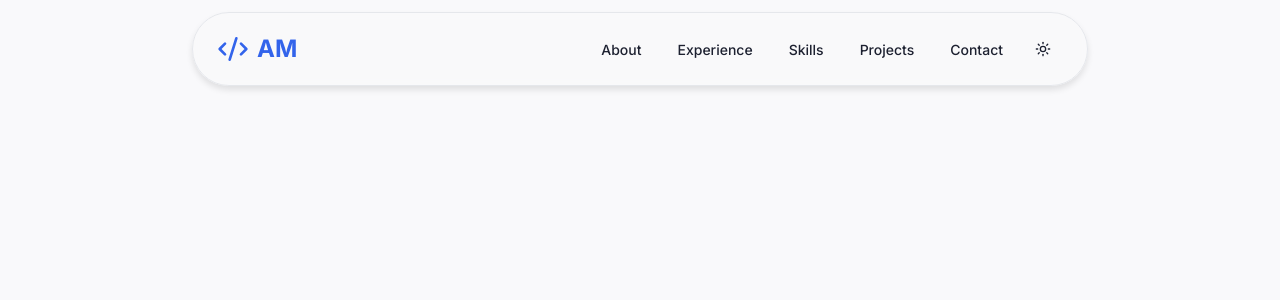
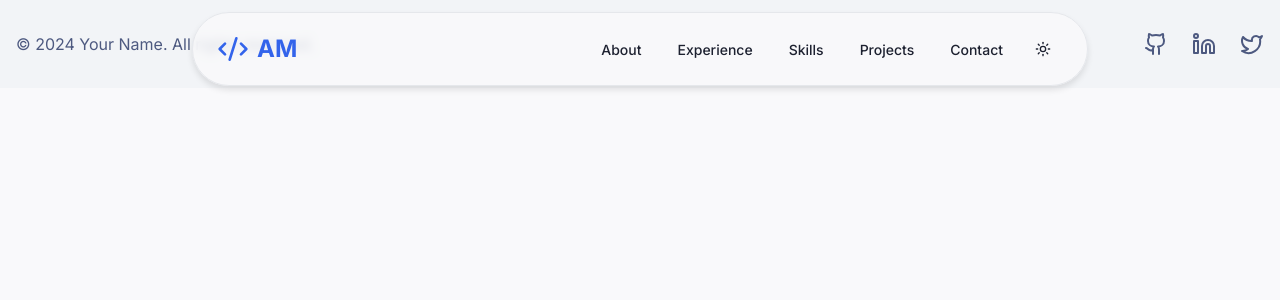
Before and after one commit to AmrAbouElkair/Portfolio, a Next.js app: page / in a window 1280 px wide. Shown: the top 300 px of the page. Built offline with nearby package versions, Linux system fonts and the light colour scheme.

Commit message:
Create a footer section and import it in the route.

```diff
--- a/src/app/page.tsx
+++ b/src/app/page.tsx
@@ -1,9 +1,10 @@
-import { Header } from "@/components/views/home";
+import { Footer, Header } from "@/components/views/home";
 
 export default function Home() {
   return (
     <div className="flex min-h-screen flex-col">
       <Header />
+      <Footer />
     </div>
   );
 }
--- a/src/components/views/home/index.ts
+++ b/src/components/views/home/index.ts
@@ -1 +1,2 @@
 export { default as Header } from "./sections/Header";
+export { default as Footer } from "./sections/Footer";
--- /dev/null
+++ b/src/components/views/home/sections/Footer.tsx
@@ -0,0 +1,44 @@
+import { Github, Linkedin, Twitter } from "lucide-react";
+
+export default function Footer() {
+  return (
+    <footer className="bg-secondary/50 py-8">
+      <div className="container mx-auto px-4">
+        <div className="flex flex-col md:flex-row justify-between items-center">
+          <p className="text-muted-foreground mb-4 md:mb-0">
+            © {new Date().getFullYear()} Your Name. All rights reserved.
+          </p>
+          <div className="flex space-x-6">
+            <a
+              href="https://github.com/yourusername"
+              target="_blank"
+              rel="noopener noreferrer"
+              className="text-muted-foreground hover:text-primary transition-colors"
+            >
+              <Github className="h-6 w-6" />
+              <span className="sr-only">GitHub</span>
+            </a>
+            <a
+              href="https://linkedin.com/in/yourusername"
+              target="_blank"
+              rel="noopener noreferrer"
+              className="text-muted-foreground hover:text-primary transition-colors"
+            >
+              <Linkedin className="h-6 w-6" />
+              <span className="sr-only">LinkedIn</span>
+            </a>
+            <a
+              href="https://twitter.com/yourusername"
+              target="_blank"
+              rel="noopener noreferrer"
+              className="text-muted-foreground hover:text-primary transition-colors"
+            >
+              <Twitter className="h-6 w-6" />
+              <span className="sr-only">Twitter</span>
+            </a>
+          </div>
+        </div>
+      </div>
+    </footer>
+  );
+}
```
